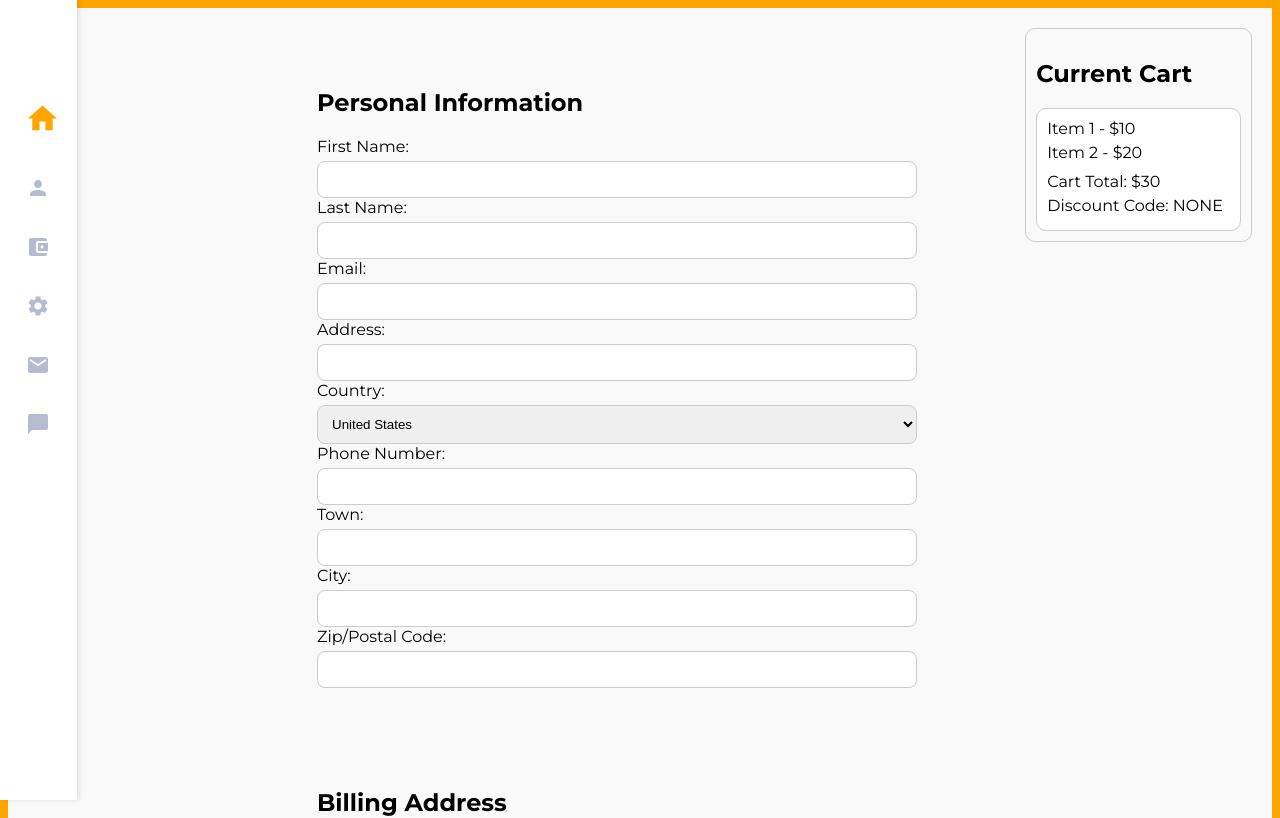
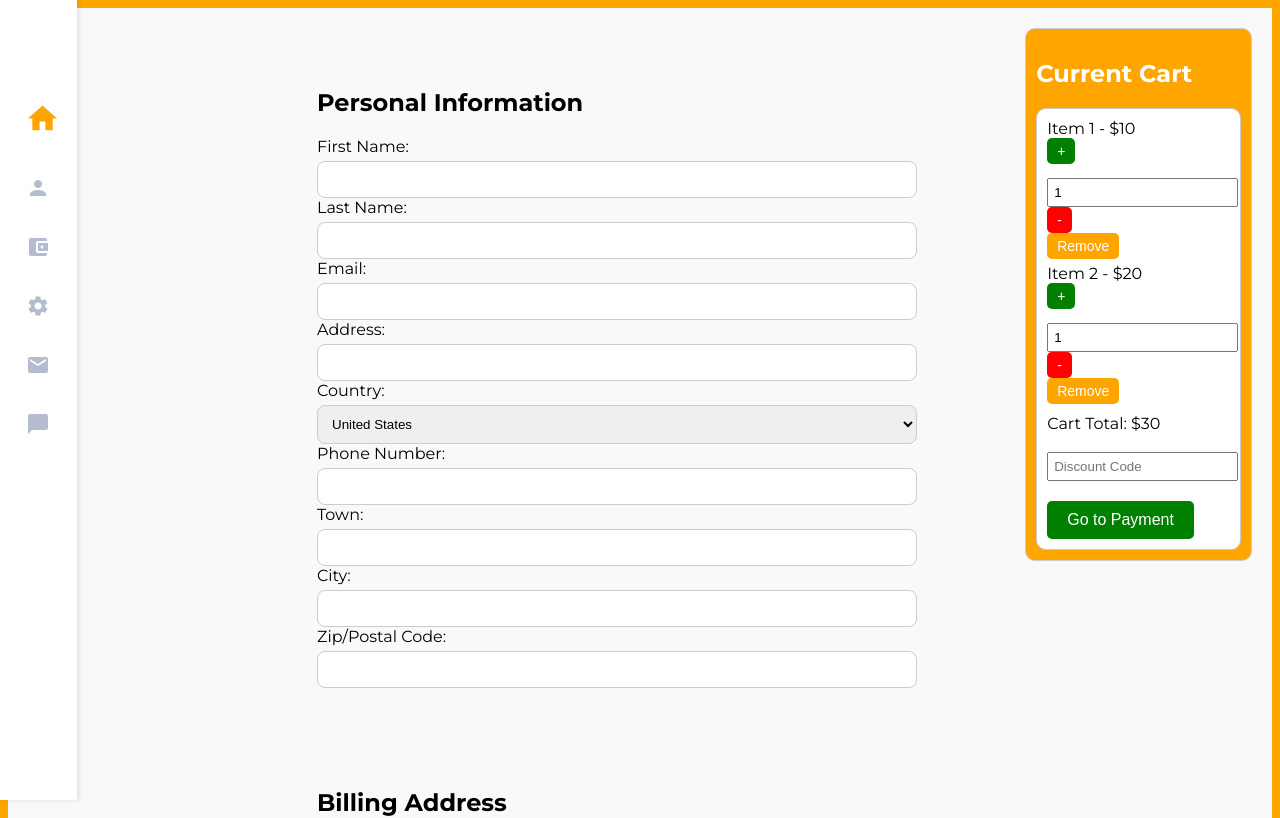
Before and after one commit to arifhalitarslan/TescoPizza_UI, a React (Vite) app in the folder TescoPizza/: page /Checkout in a window 1280 px wide. Shown: the top 818 px of the page. Built offline with nearby package versions, Linux system fonts and the light colour scheme.

Commit message:
Checkout integration buttons and css

```diff
--- a/TescoPizza/src/App.jsx
+++ b/TescoPizza/src/App.jsx
@@ -16,6 +16,7 @@ function App() {
           <Route path="/Confirmation" element={<Confirmation />} />
           <Route path="/Validation" element={<Validation />} />
           <Route path="/Checkout" element={<CheckoutPage />} />
+          <Route path="/Payment" element={<Form />} />
         </Routes>
       </BrowserRouter>
     </>
--- a/TescoPizza/src/Components/Checkout.css
+++ b/TescoPizza/src/Components/Checkout.css
@@ -1,57 +1,124 @@
 .checkout-container {
     display: flex;
     justify-content: space-between;
-    padding: 0px;
-    margin: 0; /* Default margin'leri sıfırla */
-    ; /* Container'ı ekranın tamamını kaplayacak şekilde ayarla */
-    box-sizing: border-box; /* Padding ve border'ları hesaba kat */
+    padding: 0;
+    margin: 0;
+    box-sizing: border-box;
 }
 
 .form-section {
     display: flex;
     flex-direction: column;
-    align-items: flex-start; /* Öğeleri sol tarafa hizala */
-    width: calc(75% - 40px); /* Container'ın genişliğini ayarla */
-    margin-right: 50px; /* Sağ taraftan boşluk bırak */
+    align-items: flex-start;
+    width: calc(75% - 40px);
+    margin-right: 50px;
+}
+
+.bottom-button-container {
+    position: fixed;
+    bottom: 0;
+    width: 100%;
+    text-align: center;
+    background-color: #fff;
+    padding: 10px 0;
+}
+
+.green-button {
+    background-color: green;
+    color: white;
+    border: none;
+    padding: 10px 20px;
+    font-size: 16px;
+    cursor: pointer;
+    border-radius: 5px;
+}
+
+.green-button:hover {
+    background-color: darkgreen;
+}
+
+.red-button {
+    background-color: #b03060;
+    color: white;
+    border: none;
+    padding: 10px 20px;
+    font-size: 16px;
+
+    border-radius: 5px;
+}
+
+.red-button:hover {
+    background-color: #8b2252;
+}
+
+.blue-button {
+    background-color: blue;
+    color: white;
+    border: none;
+    padding: 10px 20px;
+    font-size: 16px;
+    cursor: pointer;
+    border-radius: 5px;
+}
+
+.blue-button:hover {
+    background-color: darkblue;
+}
+
+.orange-button {
+    background-color: orange;
+    color: white;
+    border: none;
+    padding: 10px 20px;
+    font-size: 16px;
+    cursor: pointer;
+    border-radius: 5px;
+}
+
+.orange-button:hover {
+    background-color: darkorange;
 }
 
 .cart-section {
-    width: calc(20% - 40px); /* Sağ bölümün genişliğini ayarla */
+    width: calc(20% - 40px);
     height: 50%;
-    margin-left: 0px; /* Sol taraftan boşluk bırak */
+    margin-left: 0;
     padding: 10px;
     border: 1px solid #ccc;
     border-radius: 10px;
-    background-color: #f9f9f9;
+    background-color: orange;
+    color: white;
 }
 
 .form-group input,
 .form-group select {
-    width: calc(100% - 60px); /* Öğeleri container'ın genişliğine tam sığacak şekilde ayarla */
+    width: calc(100% - 60px);
     padding: 10px;
     margin-top: 5px;
-    margin-bottom: 0px; /* Alt boşluk ekle */
+    margin-bottom: 0;
     border-radius: 8px;
     border: 1px solid #ccc;
     box-sizing: border-box;
 }
 
 .form-row .form-group {
-    flex-basis: calc(33.33% - 20px); /* Öğeleri eşit genişlikte ayarla */
+    flex-basis: calc(33.33% - 20px);
 }
 
-
-.form-group input, .form-group select {
+.form-group input,
+.form-group select {
     width: 200%;
-    padding: 10px; /* Increase padding */
+    padding: 10px;
     margin-top: 5px;
     border-radius: 8px;
     border: 1px solid #ccc;
     box-sizing: border-box;
 }
+
 .form-group {
-    margin-bottom: 0px; /* Form grupları arasındaki boşluğu ayarla */
+    margin-bottom: 0;
 }
+
 .cart-container {
     border: 1px solid #ccc;
     border-radius: 10px;
@@ -67,8 +134,34 @@
 
 .cart-container ul li {
     margin-bottom: 5px;
+    color: black;
 }
 
 .cart-container p {
     margin: 5px 0;
+    color: black;
 }
+
+.small-button {
+    padding: 5px 10px;
+    font-size: 14px;
+}
+
+.go-payment-button {
+    margin-top: 20px;
+}
+
+.red-button
+ {
+    background-color:red ;
+}
+.orange-button {
+    background-color: orange;
+}
+
+.orange-button:hover {
+    background-color: rgb(182, 119, 0);
+}
+.red-button:hover{
+    background-color: rgb(142, 0, 0);
+}
--- a/TescoPizza/src/Components/Checkout.jsx
+++ b/TescoPizza/src/Components/Checkout.jsx
@@ -1,11 +1,69 @@
-
+import React, { useState } from 'react';
 import './Checkout.css';
 
 const Checkout = () => {
+    const [cart, setCart] = useState([
+        { id: 1, name: "Item 1", price: 10, quantity: 1 },
+        { id: 2, name: "Item 2", price: 20, quantity: 1 }
+    ]);
+
+    const [discountCode, setDiscountCode] = useState("");
+    const [total, setTotal] = useState(calculateTotal(cart));
+
+    function calculateTotal(cart) {
+        let total = 0;
+        cart.forEach(item => {
+            total += item.price * item.quantity;
+        });
+        return total;
+    }
+
+    const handleQuantityChange = (id, quantity) => {
+        const newCart = cart.map(item => {
+            if (item.id === id) {
+                return { ...item, quantity };
+            }
+            return item;
+        });
+        setCart(newCart);
+        setTotal(calculateTotal(newCart));
+    };
+
+    const handleRemoveItem = (id) => {
+        const newCart = cart.filter(item => item.id !== id);
+        setCart(newCart);
+        setTotal(calculateTotal(newCart));
+    };
+
+    const handleIncrement = (id) => {
+        const newCart = cart.map(item => {
+            if (item.id === id) {
+                return { ...item, quantity: item.quantity + 1 };
+            }
+            return item;
+        });
+        setCart(newCart);
+        setTotal(calculateTotal(newCart));
+    };
+
+    const handleDecrement = (id) => {
+        const newCart = cart.map(item => {
+            if (item.id === id && item.quantity > 1) {
+                return { ...item, quantity: item.quantity - 1 };
+            }
+            return item;
+        });
+        setCart(newCart);
+        setTotal(calculateTotal(newCart));
+    };
+
+    const handleGoToPayment = () => {
+        window.location.href = 'http://localhost:5173/payment';
+    };
+
     return (
         <div className="checkout-container">
             <div className="form-section">
-
                 <form>
                     <h2>Personal Information</h2>
                     <div className="form-row">
@@ -27,7 +85,6 @@ const Checkout = () => {
                             <label>Address:</label>
                             <input type="text" name="address" required />
                         </div>
-
                         <div className="form-group">
                             <label>Country:</label>
                             <select name="country" required>
@@ -42,7 +99,6 @@ const Checkout = () => {
                         <label>Phone Number:</label>
                         <input type="tel" name="phone" required />
                     </div>
-
                     <div className="form-row">
                         <div className="form-group">
                             <label>Town:</label>
@@ -58,8 +114,6 @@ const Checkout = () => {
                         </div>
                     </div>
                 </form>
-
-
                 <form>
                     <h2>Billing Address</h2>
                     <div className="form-group">
@@ -75,8 +129,6 @@ const Checkout = () => {
                         <input type="text" name="billingPostalCode" required />
                     </div>
                 </form>
-
-
                 <form>
                     <h2>Cargo Information</h2>
                     <div className="form-group">
@@ -88,20 +140,41 @@ const Checkout = () => {
                     </div>
                 </form>
             </div>
-
             <div className="cart-section">
                 <h2>Current Cart</h2>
                 <div className="cart-container">
                     <ul>
-                        <li>Item 1 - $10</li>
-                        <li>Item 2 - $20</li>
+                        {cart.map(item => (
+                            <li key={item.id}>
+                                {item.name} - ${item.price}
+                                <div className="quantity-controls">
+                                    <button className="green-button small-button" onClick={() => handleIncrement(item.id)}>+</button>
+                                    <input
+                                        type="number"
+                                        min="1"
+                                        value={item.quantity}
+                                        onChange={(e) => handleQuantityChange(item.id, parseInt(e.target.value))}
+                                    />
+                                    <button className="red-button small-button" onClick={() => handleDecrement(item.id)}>-</button>
+                                </div>
+                                <button className="orange-button small-button" onClick={() => handleRemoveItem(item.id)}>Remove</button>
+                            </li>
+                        ))}
                     </ul>
-                    <p>Cart Total: $30</p>
-                    <p>Discount Code: NONE</p>
+                    <p>Cart Total: ${total}</p>
+                    <div>
+                        <input
+                            type="text"
+                            placeholder="Discount Code"
+                            value={discountCode}
+                            onChange={(e) => setDiscountCode(e.target.value)}
+                        />
+                    </div>
+                    <button className="green-button go-payment-button" onClick={handleGoToPayment}>Go to Payment</button>
                 </div>
             </div>
         </div>
     );
-};
+}
 
 export default Checkout;
```
Also changed, not shown: TescoPizza/src/Pages/PaymentPage.jsx (added, +13 -0 lines). Lines whose indentation alone changed are shown as unchanged.
